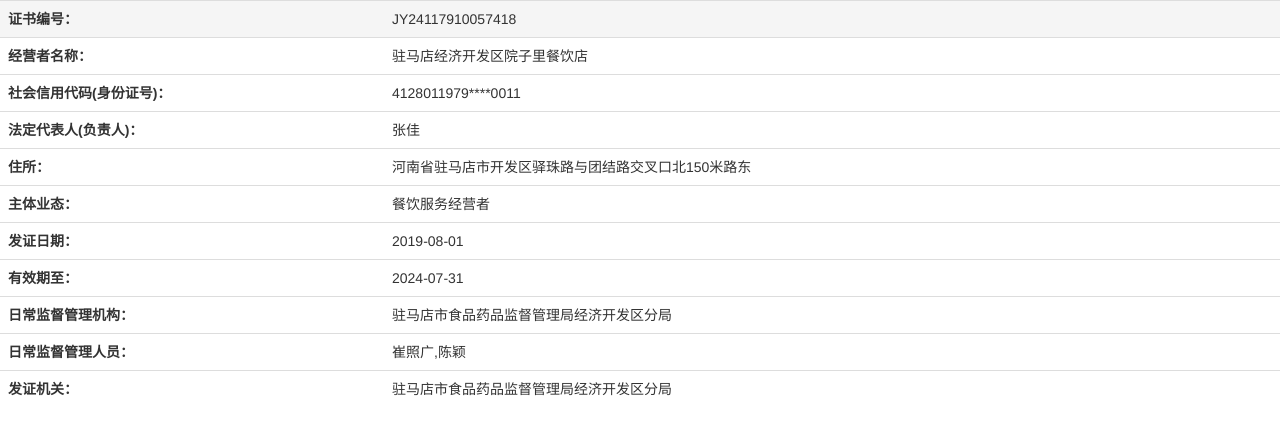
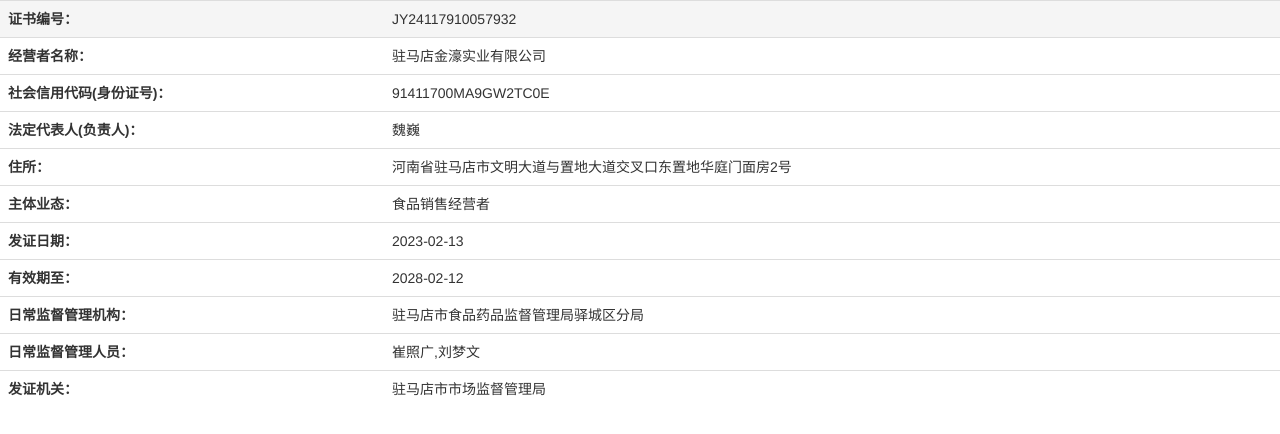
Before and after one commit to yygua/JY1411702, a plain HTML site: page index.html in a window 1280 px wide. Drawn offline with nearby package versions, Linux system fonts and the light colour scheme; files that its build step writes are made by us from their sources.

Commit message:
Update and rename 食品经营许可证证书查询.html to index.html

```diff
--- a/食品经营许可证证书查询.html
+++ b/index.html
@@ -6,7 +6,7 @@
     <meta name="viewport" content="width=device-width, initial-scale=1">
 
     <title>食品经营许可证证书查询</title>
-    <link rel="stylesheet" href="./食品经营许可证证书查询_files/bootstrap.min.css">
+    <link rel="stylesheet" href="./bootstrap.min.css">
 <style type="text/css">
 
 
@@ -18,63 +18,63 @@
      	<tbody><tr>
             <th style="width: 30%;">证书编号：</th>
 
-            <td>JY24117910057418</td>
+            <td>JY24117910057932</td>
 
         </tr>
         <tr>
             <th style="width: 30%;">经营者名称：</th>
-            <td>驻马店经济开发区院子里餐饮店</td>
+            <td>驻马店金濠实业有限公司</td>
         </tr>
         <tr>
             <th style="width: 30%;">社会信用代码(身份证号)：</th>
 
-            <td>4128011979****0011</td>
+            <td>91411700MA9GW2TC0E</td>
 
         </tr>
         <tr>
             <th style="width: 30%;">法定代表人(负责人)：</th>
-            <td>张佳</td>
+            <td>魏巍</td>
 
         </tr>
         <tr>
             <th style="width: 30%;">住所：</th>
-            <td>河南省驻马店市开发区驿珠路与团结路交叉口北150米路东</td>
+            <td>河南省驻马店市文明大道与置地大道交叉口东置地华庭门面房2号</td>
 
         </tr>
         <tr>
             <th style="width: 30%;">主体业态：</th>
 
-             <td>餐饮服务经营者</td>
+             <td>食品销售经营者</td>
 
 
         </tr>
         <tr>
             <th style="width: 30%;">发证日期：</th>
-            <td>2019-08-01</td>
+            <td>2023-02-13</td>
         </tr>
         <tr>
             <th style="width: 30%;">有效期至：</th>
-            <td>2024-07-31</td>
+            <td>2028-02-12</td>
         </tr>
         <tr>
             <th style="width: 30%;">日常监督管理机构：</th>
-            <td>驻马店市食品药品监督管理局经济开发区分局</td>
+            <td>驻马店市食品药品监督管理局驿城区分局</td>
         </tr>
         <tr>
             <th style="width: 30%;">日常监督管理人员：</th>
-            <td>崔照广,陈颖</td>
+            <td>崔照广,刘梦文</td>
         </tr>
 		 <tr>
             <th style="width: 30%;">发证机关：</th>
-            <td>驻马店市食品药品监督管理局经济开发区分局</td>
+            <td>驻马店市市场监督管理局</td>
         </tr>
     </tbody></table>
 </div>
 
 
 
-<script src="./食品经营许可证证书查询_files/laypage.js.下载"></script>
-<script type="text/javascript" src="./食品经营许可证证书查询_files/jquery.min.js.下载"></script>
+<script src="./laypage.js.下载"></script>
+<script type="text/javascript" src="./jquery.min.js.下载"></script>
 
 <script type="text/javascript">
 
@@ -82,12 +82,12 @@
 
 <!-- jQuery文件。务必在bootstrap.min.js 之前引入 -->
 
-<script src="./食品经营许可证证书查询_files/jquery.validationEngine-zh_CN.js.下载"></script>
-<script src="./食品经营许可证证书查询_files/jquery.validationEngine.js.下载"></script>
+<script src="./jquery.validationEngine-zh_CN.js.下载"></script>
+<script src="./jquery.validationEngine.js.下载"></script>
 
-<script src="./食品经营许可证证书查询_files/jquery.json-2.4.min.js.下载"></script>
+<script src="./jquery.json-2.4.min.js.下载"></script>
 <!-- Include all compiled plugins (below), or include individual files as needed -->
-<script src="./食品经营许可证证书查询_files/bootstrap.min.js.下载"></script>
+<script src="./bootstrap.min.js.下载"></script>
 
 
 </body></html>
```
